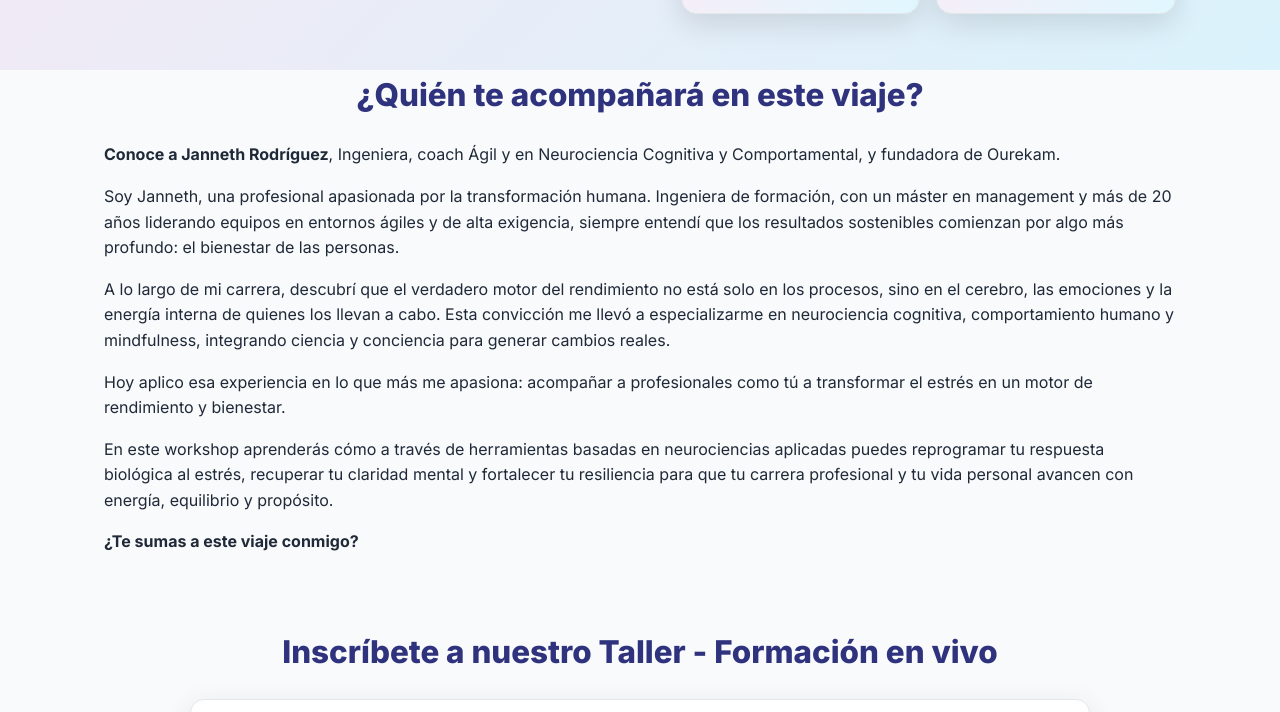
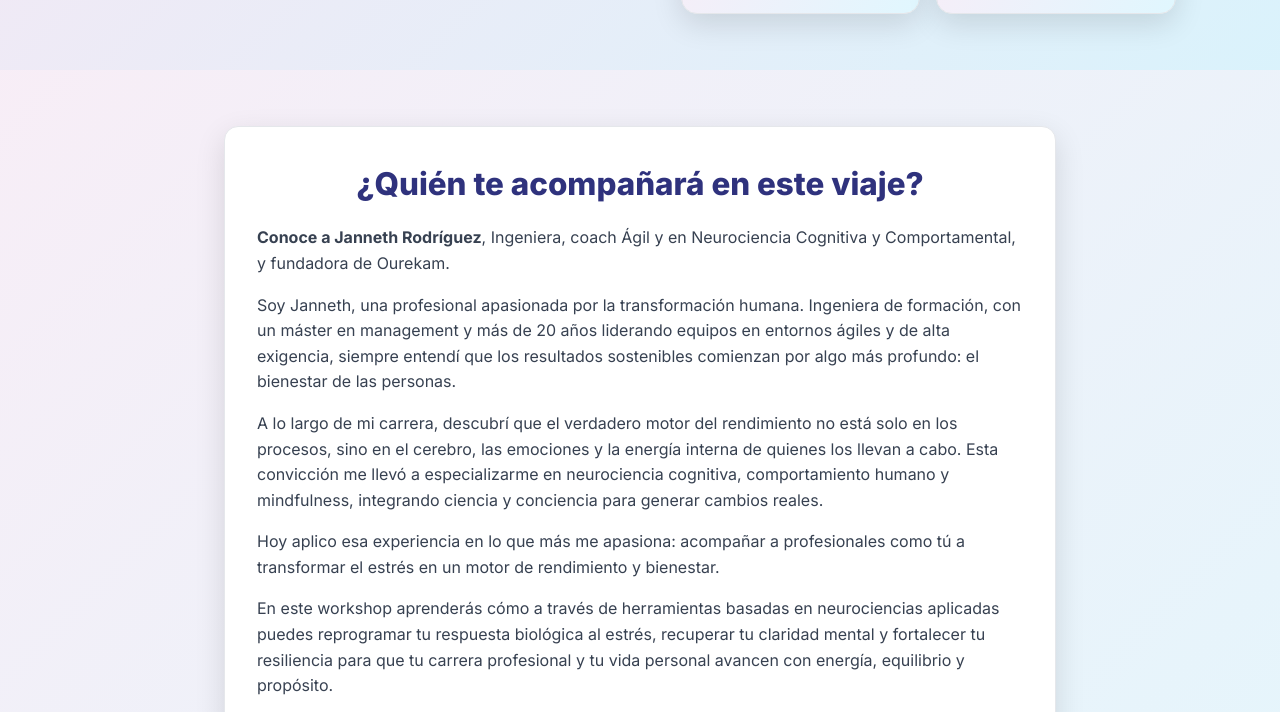
Before and after one commit to jannethXR/eventos-ourekam, a plain HTML site: page index.html in a window 1280 px wide. Shown: the part 1464-2176 px from the top of the page. Drawn offline with Linux system fonts and the light colour scheme.

Commit message:
Update style.css con copilot v3

```diff
--- a/style.css
+++ b/style.css
@@ -338,3 +338,35 @@ input:focus, select:focus, textarea:focus {
 @media (max-width: 480px) {
   .btn { width: 100%; max-width: 420px; }
 }
+
+.about-guide {
+  background: linear-gradient(135deg, rgba(241, 91, 181, 0.08), rgba(0, 187, 249, 0.08));
+  padding: 56px 0;
+}
+
+.about-grid {
+  max-width: 880px;
+  margin: 0 auto;
+  padding: 0 24px;
+}
+
+.about-text {
+  background: #ffffff;
+  border: 1px solid var(--card-border);
+  border-radius: var(--radius);
+  padding: 32px;
+  box-shadow: var(--shadow-soft);
+}
+
+.about-guide .section-title {
+  color: var(--text-dark); /* azul oscuro */
+  font-size: clamp(1.4rem, 1.2vw + 1rem, 2rem);
+  font-weight: 800;
+  margin-bottom: 16px;
+}
+
+.about-text p {
+  color: #374151;
+  margin-bottom: 16px;
+  line-height: 1.6;
+}
```
